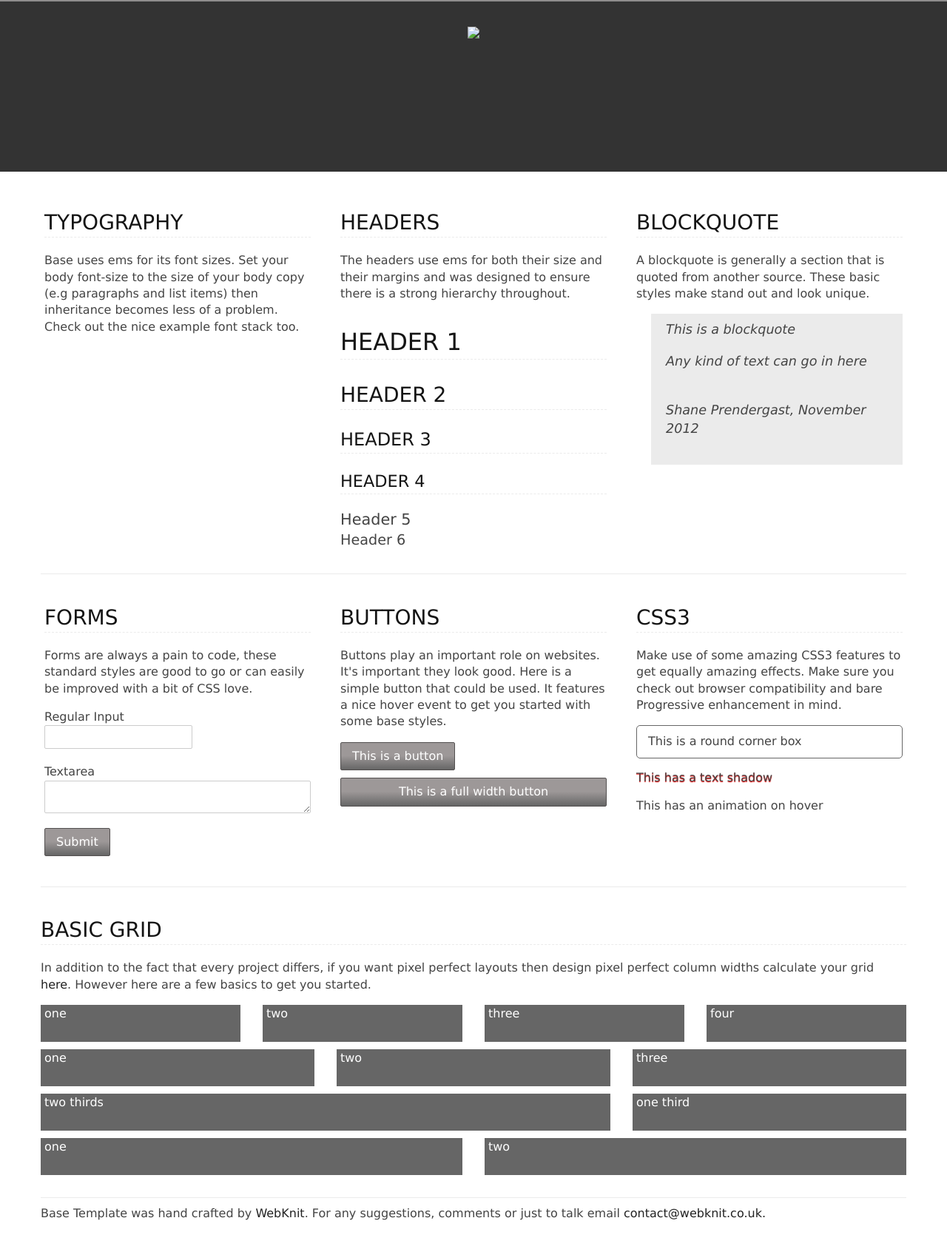
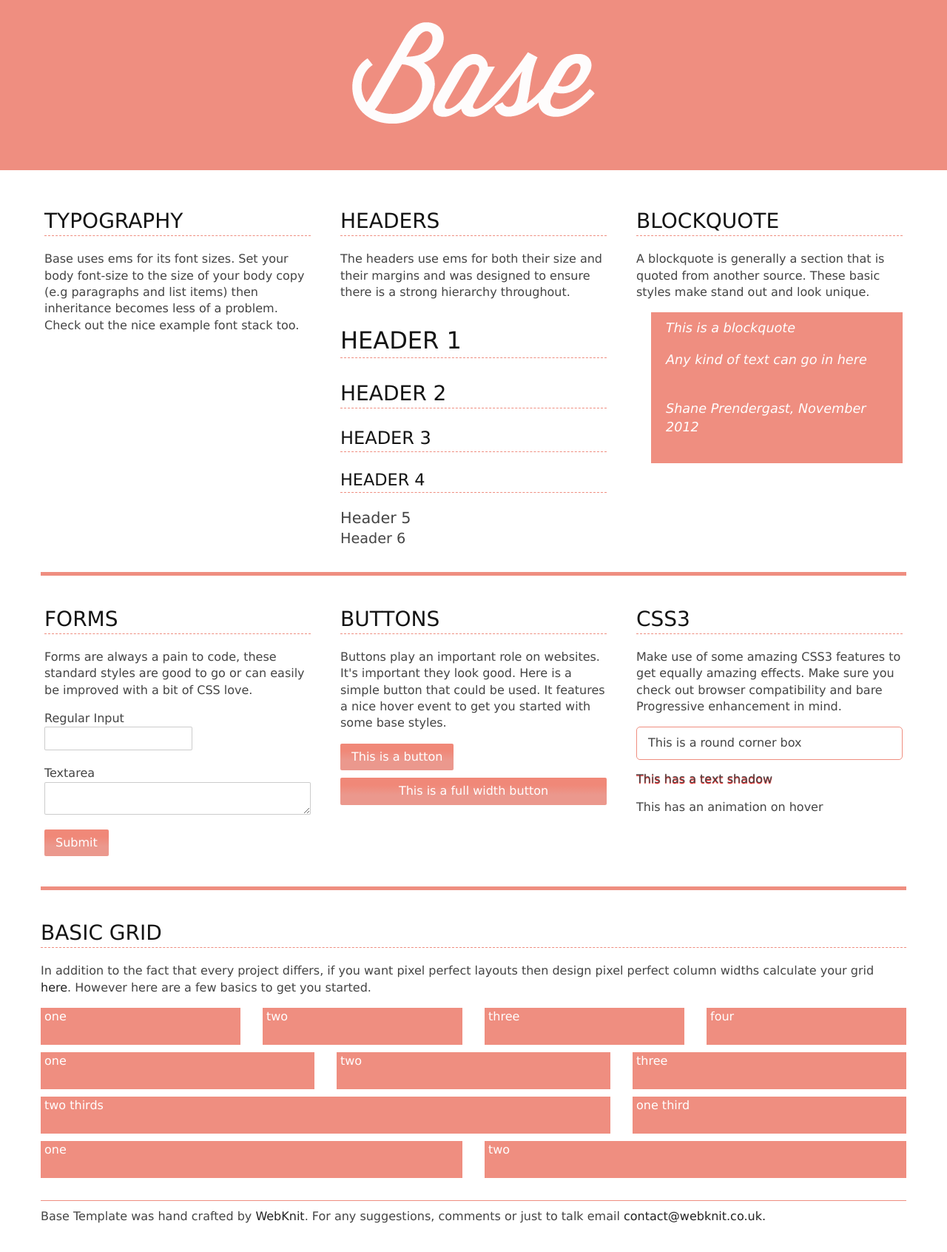
Before and after one commit to webknit/Base, a plain HTML site: page index.html in a window 1280 px wide. Shown: the whole page at 74% size. Drawn offline with nearby package versions, Linux system fonts and the light colour scheme.

Commit message:
Adjusting folder names, clean up HTML markup

```diff
--- a/assets/SASS/_style.scss
+++ b/assets/SASS/_style.scss
@@ -4,8 +4,7 @@
 	Author:Shane Prendergast
 	Author URL:http://www.webknit.co.uk
 	Template URL:http://base.webknit.co.uk/
-	Version:1.0
-	Notes: Depending on my project I would consider minifying and consolidating the css files into a single file for deployment to ensure    		   faster page loading. Your choice. http://css-tricks.com/one-two-three/.
+	Notes: Base Css styles and Mobile first approach. Consider mimifying your CSS for performance.
 /*
 
 
@@ -18,7 +17,8 @@
     	- Mixins ............................3.2.
     	- Base Elements .................... 3.3.
     	- Link Elements .................... 3.4.
-    	- Font Face ........................ 3.5.
+    	- Forms ............................ 3.5.
+    	- Font Face ........................ 3.6.
     - Global ............................... 4.0.
     	- Structural ....................... 4.1.
     	- Build Elements ................... 4.2.
@@ -54,31 +54,37 @@
 	/* - 3.1. - COLOURS, BACKGROUNDS, GRADIENTS
 	------------------------------------------ */
 
-	@import "imports/colours-gradients";
+	@import "imports/_colours-gradients";
 
 
 	/* - 3.2. - MIXINS
 	------------------------------------------ */
 
-	@import "imports/mixins";
+	@import "imports/_mixins";
 
 
 	/* - 3.3. - BASE ELEMENTS
 	------------------------------------------ */
 
-	@import "imports/base-elements";
+	@import "imports/_base-elements";
 
 
 	/* - 3.4. - LINK ELEMENTS
 	------------------------------------------ */
 
-	@import "imports/links";
+	@import "imports/_links";
 
 
-	/* - 3.5. - FONT-FACE
+	/* - 3.5. - FORMS
 	------------------------------------------ */
 
-	@import "imports/font-face";
+	@import "imports/_forms";
+
+
+	/* - 3.6. - FONT-FACE
+	------------------------------------------ */
+
+	@import "imports/_font-face";
 
 
 
@@ -97,7 +103,6 @@
 	}
 
 	body {
-		border-top:2px solid #8f8d8d;
 		color: $standard;
 		font-family: Geneva, Lucida Sans, Lucida Grande, Lucida Sans Unicode, Verdana, sans-serif;
 		font-size: 1em;
@@ -136,7 +141,7 @@
 	.grid .one_three, .grid .two_three, .grid .three_three,
 	.grid .one_two, .grid .two_two,
 	.grid .two_third, .grid .one_third {
-		 background: #666666;
+		 background: rgba(239,142,128,1);
 		 color: #ffffff;
 		 height: 50px;
 	 }
@@ -175,36 +180,36 @@
 	}
 
 	header {
-		background: #333333;
+		background: rgba(239,142,128,1);
 		height: 200px;
 		padding-top: 30px;
 		text-align: center;
 	}
 
 	h1,h2,h3,h4,h5,h6 {
-		border-bottom: 1px dashed #EBEBEB;
+		border-bottom: 1px dashed rgba(239,142,128,1);
 		margin-bottom: 20px;
 		text-transform: uppercase;
 	}
 
 	.row {
-		border-top: 1px solid #EBEBEB;
+		border-top: 5px solid rgba(239,142,128,1);
 		margin: 10px 0;
 		padding: 10px 0;
 		&:first-child {
-			border-top: 0px solid #EBEBEB;
+			border-top: 0px solid rgba(239,142,128,1);
 		}
 	}
 
 	footer {
-		border-top: 1px solid #EBEBEB;
+		border-top: 1px solid rgba(239,142,128,1);
 		clear: both;
 		margin: 10px 0;
 		padding: 10px 0;
 	}
 
 	.round-corner-box {
-		border:1px solid #666666;
+		border:1px solid rgba(239,142,128,1);
 		margin: 5px 0 15px;
 		padding: 10px 15px;
 		@include border-radius (5px);
@@ -217,7 +222,7 @@
 	.animate {
 		@include transition(all, 0.3s, ease-in-out, 0s);
 		&:hover{
-			color: green;
+			color: rgba(239,142,128,1);
 		}
 	}
 
--- a/assets/SASS/imports/_base-elements.scss
+++ b/assets/SASS/imports/_base-elements.scss
@@ -76,7 +76,8 @@
 	}
 
 	blockquote {
-		background: #EBEBEB;
+		background: rgba(239,142,128,1);
+		color: rgba(225,225,225,1)
 		font-size: 1.1em;
 		font-style: italic;
 		margin: 0 0 20px 20px;
--- a/assets/SASS/imports/_forms.scss
+++ b/assets/SASS/imports/_forms.scss
@@ -10,7 +10,7 @@
 /* - CONTENTS
 -------------------------------------------------
 	- FORMS ................................ 1.0.
-		- Colours .......................... 1.1.
+		- Base Elements .................... 1.1.
 	- CONTACT FORM ......................... 2.0.
 */
 
@@ -24,8 +24,8 @@
 
 	input,
 	textarea {
-		background: white;
-		border: 1px solid #CCC;
+		background: rgba(255,255,255,1);
+		border: 1px solid rgba(0,0,0,0.2);
 		display: block;
 		margin: 0;
 		margin-bottom: 20px;
--- a/assets/SASS/imports/_links.scss
+++ b/assets/SASS/imports/_links.scss
@@ -1,6 +1,6 @@
 /* - BASE HTML TEMPLATEs
 -------------------------------------------------
-	Description: Mixins
+	Description: Links
 	Author:Shane Prendergast
 	Author URL:http://www.webknit.co.uk
 	Template URL:http://base.webknit.co.uk/
--- a/index.html
+++ b/index.html
@@ -7,7 +7,6 @@
 <!--[if gt IE 8]><!--> <html class="no-js" lang="en"> <!--<![endif]-->
 
   <head>
-
 
   <meta charset="utf-8">
 
@@ -65,27 +64,20 @@
   <!--[if lt IE 7]><p class=chromeframe>Your browser is <em>ancient!</em> <a href="http://browsehappy.com/">Upgrade to a different browser</a> or <a href="http://www.google.com/chromeframe/?redirect=true">install Google Chrome Frame</a> to experience this site.</p><![endif]-->
 
 
-
-
-
-
  <!-- ******THE FOLLOWING CONTAINS THE MARKUP FOR THE TEMPLATE PAGE****** -->
 
 
+  	<div class="demo">
 
 	   <header>
 
-	   		<img src="assets/graphics/base-logo.png" />
-
+	   		<img src="assets/img/base-logo.png" />
 
 	   </header><!-- .header -->
 
-
 	   <div class="container">
 
-
 	  		<section>
-
 
 				<div class="row">
 
@@ -93,8 +85,6 @@
 
 					   	<h2 class="underline">Typography</h2>
 					   	<p>Base uses ems for its font sizes. Set your body font-size to the size of your body copy (e.g paragraphs and list items) then inheritance becomes less of a problem. Check out the nice example font stack too.</p>
-
-
 
 					</div><!-- .one_three -->
 
@@ -110,10 +100,7 @@
 						   <h5>Header 5</h5>
 						   <h6>Header 6</h6>
 
-
-
 					 </div> <!-- .two_three -->
-
 
 					 <div class="three_three">
 
@@ -127,12 +114,9 @@
 						   	<p class="smaller">Shane Prendergast, November 2012</p>
 						   </blockquote>
 
-
-
 					 </div> <!-- .three_three -->
 
 				</div><!-- .row -->
-
 
 				<div class="row">
 
@@ -149,10 +133,7 @@
 						   	 <a href="#" class="button">Submit</a>
 						   </form>
 
-
-
 					</div><!-- .one_three -->
-
 
 					<div class="two_three">
 
@@ -163,16 +144,12 @@
 					 	<a href="#" class="button">This is a button</a>
 						<a href="#" class="button button-full-width">This is a full width button</a>
 
-
-
-
-
 					 </div><!-- .two_three -->
-
 
 					 <div class="three_three">
 
 					  	<h2 class="underline">CSS3</h2>
+
 					  	<p>Make use of some amazing CSS3 features to get equally amazing effects. Make sure you check out browser compatibility and bare Progressive enhancement in mind.</p>
 
 					 	<div class="round-corner-box">
@@ -185,18 +162,9 @@
 
 					 </div><!-- .three_three -->
 
-
 				</div><!-- .row -->
 
-
-
-
-
-
-
-
 				<div class="row grid">
-
 
 				   <h2 class="underline">Basic Grid</h2>
 
@@ -217,8 +185,6 @@
 				   	<div class="four_four">
 				   		four
 				   	</div><!-- .four_four -->
-
-
 
 				   	<div class="one_three">
 				   		one
@@ -248,45 +214,22 @@
 				   		two
 				   	</div><!-- .two_two -->
 
-
-
-
 				 </div><!-- .row -->
 
-
-
-
-
-
-
-
 			</section><!-- .section -->
-
 
 		    <footer>
 
 			   <p>Base Template was hand crafted by <a href="http://webknit.co.uk" target="blank">WebKnit</a>. For any suggestions, comments or just to talk email <a href="mailto:contact@webknit.co.uk">contact@webknit.co.uk.</a></p>
 
-
 	   		</footer><!-- .footer -->
-
 
 	  	</div><!-- .container -->
 
-
-
-
+	  </div><!-- .demo -->
 
 
   <!-- ******ENG OF MARKUP****** -->
-
-
-
-
-
-
-
-
 
 
   <!-- JavaScript at the bottom for fast page loading -->
--- a/style.css
+++ b/style.css
@@ -4,7 +4,6 @@
 	Author:Shane Prendergast
 	Author URL:http://www.webknit.co.uk
 	Template URL:http://base.webknit.co.uk/
-	Version:V1.2.0
 	Notes: Base Css styles and Mobile first approach. Consider mimifying your CSS for performance.
 /*
 
@@ -60,7 +59,6 @@
 	}
 
 	body {
-		border-top:2px solid #8f8d8d;
 		color: #444444;
 		font-family: Geneva, ‘Lucida Sans’, ‘Lucida Grande’, ‘Lucida Sans Unicode’, Verdana, sans-serif;
 		font-size: 1em;
@@ -142,7 +140,8 @@
 	}
 
 	blockquote {
-		background: #EBEBEB;
+		background: rgba(239,142,128,1);
+		color: rgba(255,255,255,1);
 		font-size: 1.1em;
 		font-style: italic;
 		margin: 0 0 20px 20px;
@@ -183,20 +182,20 @@
 	}
 
 	a.button {
-		background-image: linear-gradient(bottom, rgb(102,102,102) 0%, rgb(157,152,152) 52%);
-		background-image: -o-linear-gradient(bottom, rgb(102,102,102) 0%, rgb(157,152,152) 52%);
-		background-image: -moz-linear-gradient(bottom, rgb(102,102,102) 0%, rgb(157,152,152) 52%);
-		background-image: -webkit-linear-gradient(bottom, rgb(102,102,102) 0%, rgb(157,152,152) 52%);
-		background-image: -ms-linear-gradient(bottom, rgb(102,102,102) 0%, rgb(157,152,152) 52%);
+		background-image: linear-gradient(bottom, rgb(235,152,141) 37%, rgb(240,136,120) 73%);
+		background-image: -o-linear-gradient(bottom, rgb(235,152,141) 37%, rgb(240,136,120) 73%);
+		background-image: -moz-linear-gradient(bottom, rgb(235,152,141) 37%, rgb(240,136,120) 73%);
+		background-image: -webkit-linear-gradient(bottom, rgb(235,152,141) 37%, rgb(240,136,120) 73%);
+		background-image: -ms-linear-gradient(bottom, rgb(235,152,141) 37%, rgb(240,136,120) 73%);
+
 		background-image: -webkit-gradient(
 			linear,
 			left bottom,
 			left top,
-			color-stop(0, rgb(102,102,102)),
-			color-stop(0.52, rgb(157,152,152))
+			color-stop(0.37, rgb(235,152,141)),
+			color-stop(0.73, rgb(240,136,120))
 		);
-		border:1px solid #535050;
-	    color: #FFFFFF;
+	    color: rgba(255,255,255,1);
 	    display: inline-block;
 	    float: left;
 	    margin-bottom: 10px;
@@ -204,24 +203,24 @@
 	    padding: 7px 15px 7px;
 	    width: auto;
 	    -moz-border-radius: 3px;
-	    -webkit-border-radius: 3px;
-	    border-radius: 2px;
+	    	-webkit-border-radius: 3px;
+	    		border-radius: 2px;
 	}
 
 	a.button:hover {
-		background-image: linear-gradient(bottom, rgb(157,152,152) 4%, rgb(102,102,102) 52%);
-		background-image: -o-linear-gradient(bottom, rgb(157,152,152) 4%, rgb(102,102,102) 52%);
-		background-image: -moz-linear-gradient(bottom, rgb(157,152,152) 4%, rgb(102,102,102) 52%);
-		background-image: -webkit-linear-gradient(bottom, rgb(157,152,152) 4%, rgb(102,102,102) 52%);
-		background-image: -ms-linear-gradient(bottom, rgb(157,152,152) 4%, rgb(102,102,102) 52%);
+		background-image: linear-gradient(bottom, rgb(240,136,120) 37%, rgb(235,152,141) 73%);
+		background-image: -o-linear-gradient(bottom, rgb(240,136,120) 37%, rgb(235,152,141) 73%);
+		background-image: -moz-linear-gradient(bottom, rgb(240,136,120) 37%, rgb(235,152,141) 73%);
+		background-image: -webkit-linear-gradient(bottom, rgb(240,136,120) 37%, rgb(235,152,141) 73%);
+		background-image: -ms-linear-gradient(bottom, rgb(240,136,120) 37%, rgb(235,152,141) 73%);
+
 		background-image: -webkit-gradient(
 			linear,
 			left bottom,
 			left top,
-			color-stop(0.04, rgb(157,152,152)),
-			color-stop(0.52, rgb(102,102,102))
+			color-stop(0.37, rgb(240,136,120)),
+			color-stop(0.73, rgb(235,152,141))
 		);
-		color: #ffffff;
 		text-decoration: none;
 	}
 
@@ -259,8 +258,8 @@
 
 	input,
 	textarea {
-		background: white;
-		border: 1px solid #CCC;
+		background: rgba(255,255,255,1);
+		border: 1px solid rgba(0,0,0,0.2);
 		display: block;
 		padding: 6px 1%;
 		margin: 0;
@@ -268,8 +267,8 @@
 		outline: none;
 		width: 100%;
 		-moz-border-radius: 2px;
-		-webkit-border-radius: 2px;
-		border-radius: 2px;
+			-webkit-border-radius: 2px;
+				border-radius: 2px;
 	}
 
 	input {
@@ -304,7 +303,7 @@
 	.grid .one_three, .grid .two_three, .grid .three_three,
 	.grid .one_two, .grid .two_two,
 	.grid .two_third, .grid .one_third {
-		 background: #666666;
+		 background: rgba(239,142,128,1);
 		 color: #ffffff;
 		 height: 50px;
 	 }
@@ -349,37 +348,37 @@
 	}
 
 	header {
-		background: #333333;
+		background: rgba(239,142,128,1);
 		height: 200px;
 		padding-top: 30px;
 		text-align: center;
 	}
 
 	h1,h2,h3,h4 {
-		border-bottom: 1px dashed #EBEBEB;
+		border-bottom: 1px dashed rgba(239,142,128,1);
 		margin-bottom: 20px;
 		text-transform: uppercase;
 	}
 
 	.row {
-		border-top: 1px solid #EBEBEB;
+		border-top: 5px solid rgba(239,142,128,1);
 		margin: 10px 0;
 		padding: 10px 0;
 	}
 
 	.row:first-child {
-		border-top: 0px solid #EBEBEB;
+		border-top: 0px solid rgba(239,142,128,1);
 	}
 
 	footer {
-		border-top: 1px solid #EBEBEB;
+		border-top: 1px solid rgba(239,142,128,1);
 		clear: both;
 		margin: 10px 0;
 		padding: 10px 0;
 	}
 
 	.round-corner-box {
-		border:1px solid #666666;
+		border:1px solid rgba(239,142,128,1);
 		margin: 5px 0 15px ;
 		padding: 10px 15px;
 		-moz-border-radius: 5px;
@@ -401,12 +400,6 @@
 	/* BASE TEMPLATE STYLES END */
 
 
-
-
-
-
-
-
 /*********************************************
 	- 0.0 -  @FONTFACE
 *********************************************/
```
Also changed, not shown: assets/SASS/imports/_colours-gradients.scss (+16 -14 lines), README.md. Lines whose indentation alone changed are shown as unchanged.
